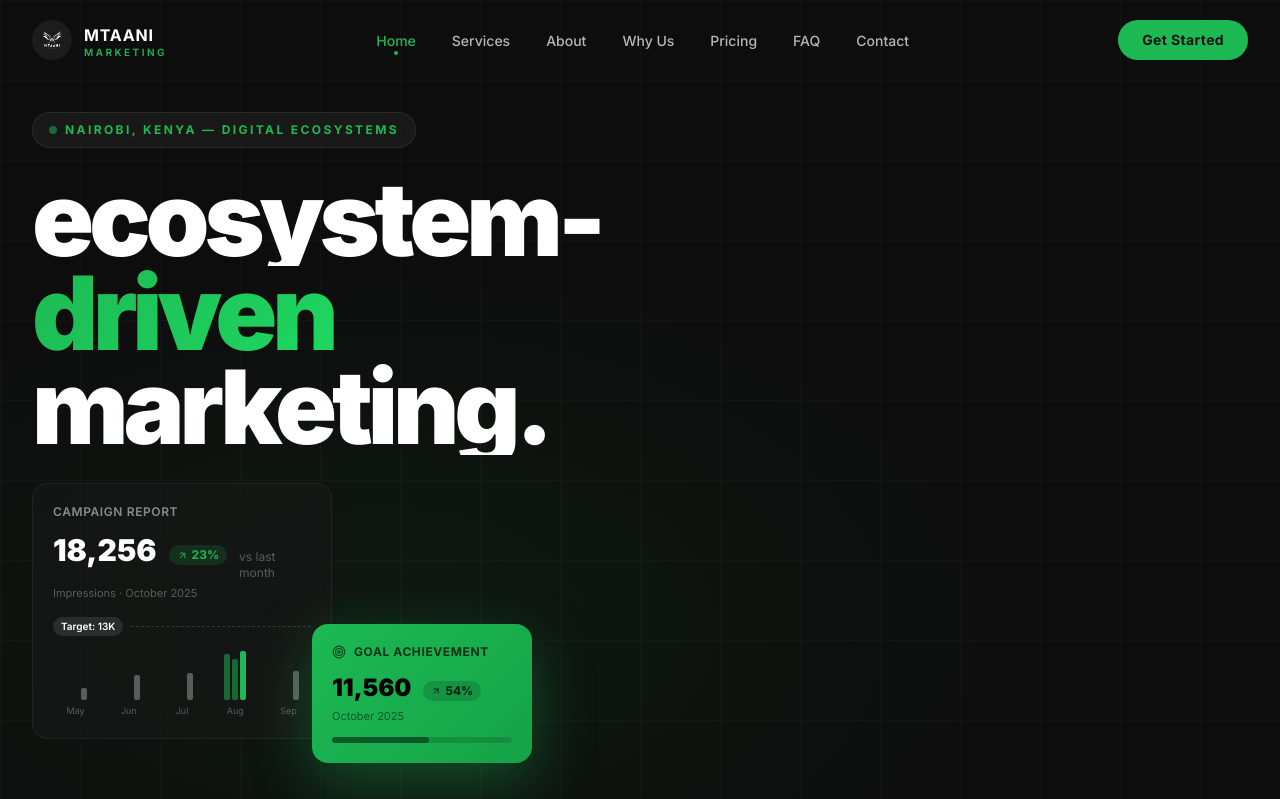
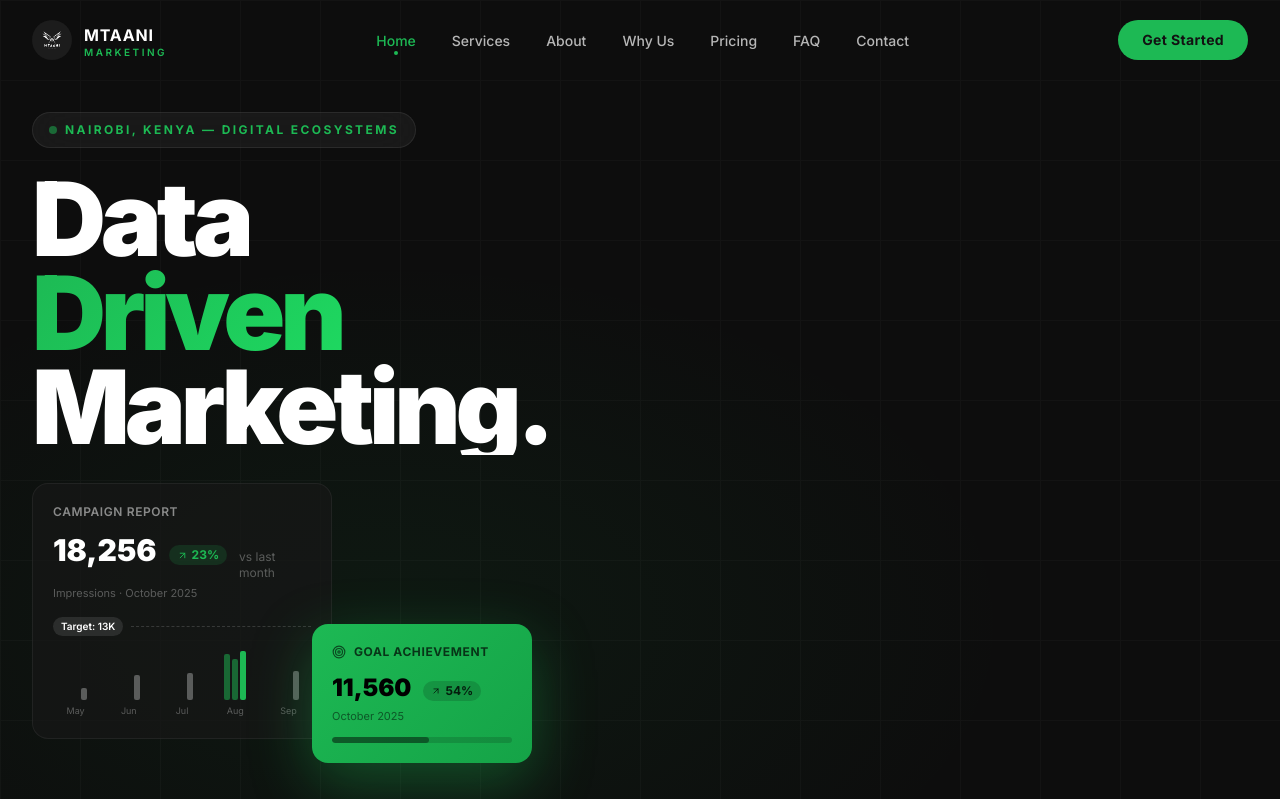
Before and after one commit to keithjermaine00-stack/Mtaani-Marketing-one, a React (Vite) app: page / in a window 1280 px wide. Shown: the top 799 px of the page. Built offline with nearby package versions, Linux system fonts and the light colour scheme.

Commit message:
Updated Hero.tsx

```diff
--- a/src/components/Hero.tsx
+++ b/src/components/Hero.tsx
@@ -84,19 +84,19 @@ export default function Hero() {
                 className="block text-white overflow-hidden"
                 style={{ animation: 'slideUp 0.7s cubic-bezier(.16,1,.3,1) forwards', animationDelay: '0.2s', opacity: 0 }}
               >
-                ecosystem-
+                Data
               </span>
               <span
                 className="block gradient-text overflow-hidden"
                 style={{ animation: 'slideUp 0.7s cubic-bezier(.16,1,.3,1) forwards', animationDelay: '0.34s', opacity: 0 }}
               >
-                driven
+                Driven
               </span>
               <span
                 className="block text-white overflow-hidden"
                 style={{ animation: 'slideUp 0.7s cubic-bezier(.16,1,.3,1) forwards', animationDelay: '0.48s', opacity: 0 }}
               >
-                marketing.
+                Marketing.
               </span>
             </h1>
 
```
